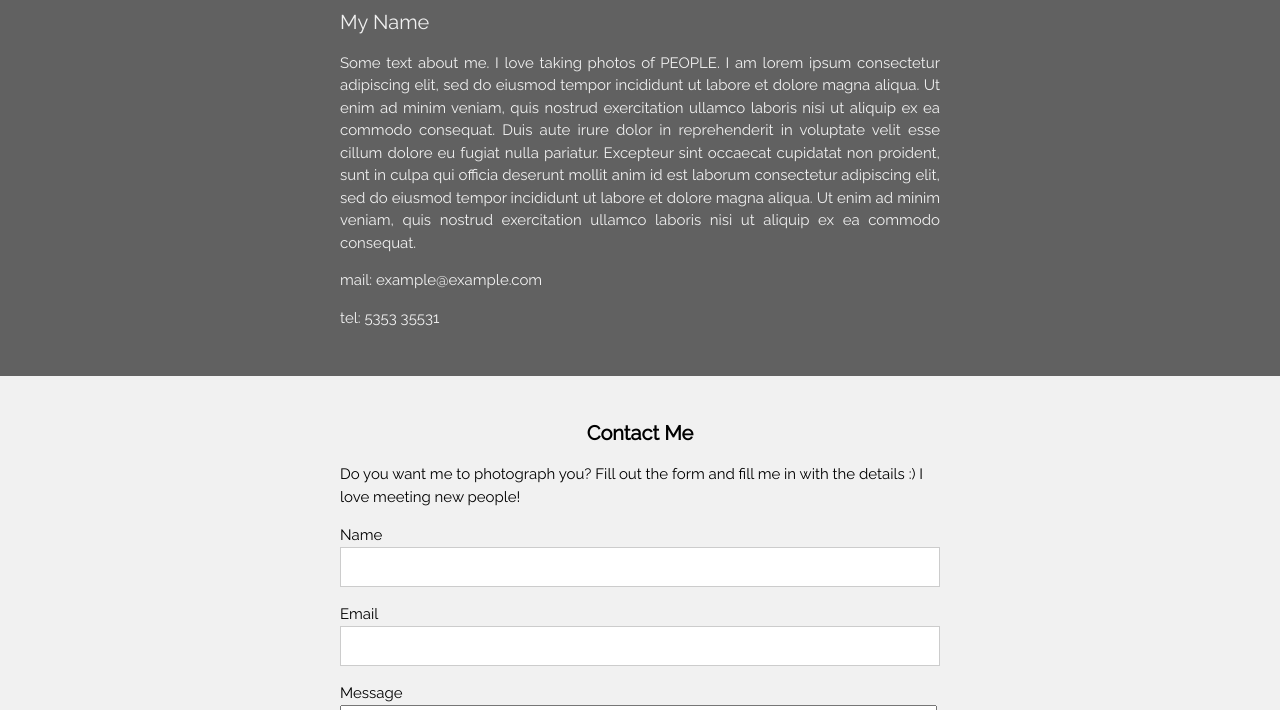
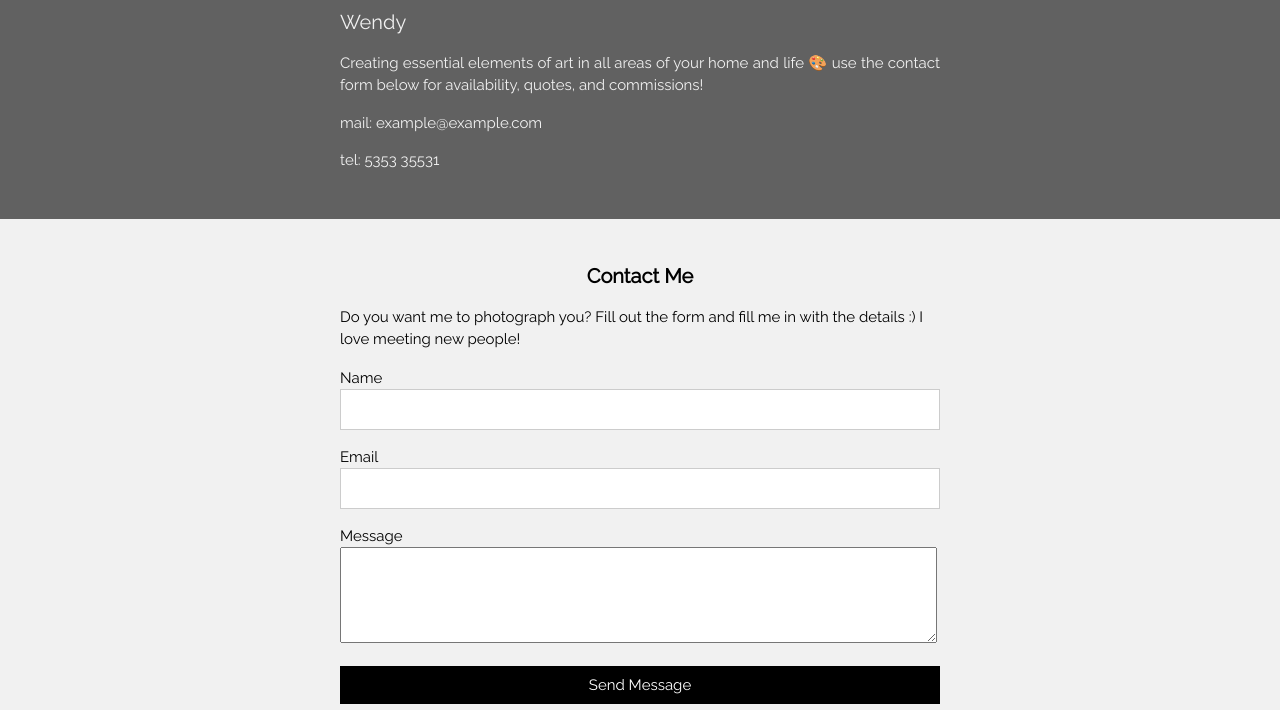
Before and after one commit to Wramus/wramus.github.io, a plain HTML site: page index.html in a window 1280 px wide. Shown: the part 1065-1775 px from the top of the page. Drawn offline with Linux system fonts and the light colour scheme.

Commit message:
Update index.html

```diff
--- a/index.html
+++ b/index.html
@@ -81,12 +81,11 @@ body,h1,h2,h3,h4,h5 {font-family: "Raleway", sans-serif}
   <!-- About section -->
   <div class="w3-container w3-dark-grey w3-center w3-text-light-grey w3-padding-32" id="about">
     <h4><b>About Me</b></h4>
-    <img src="/w3images/avatar_hat.jpg" alt="Me" class="w3-image w3-padding-32" width="600" height="650">
+    <img src="images/woman_placeholder"_cropped alt="Me" class="w3-image w3-padding-32" width="600" height="650">
     <div class="w3-content w3-justify" style="max-width:600px">
-      <h4>My Name</h4>
-      <p>Some text about me. I love taking photos of PEOPLE. I am lorem ipsum consectetur adipiscing elit, sed do eiusmod tempor incididunt ut labore et dolore magna aliqua. Ut enim ad minim veniam, quis nostrud exercitation ullamco laboris nisi ut aliquip ex ea commodo consequat. Duis aute irure
-        dolor in reprehenderit in voluptate velit esse cillum dolore eu fugiat nulla pariatur. Excepteur sint occaecat cupidatat non proident, sunt in culpa qui officia deserunt mollit anim id est laborum consectetur adipiscing elit, sed do eiusmod tempor
-        incididunt ut labore et dolore magna aliqua. Ut enim ad minim veniam, quis nostrud exercitation ullamco laboris nisi ut aliquip ex ea commodo consequat.
+      <h4>Wendy</h4>
+      <p>Creating essential elements of art in all areas of your home and life 🎨
+          use the contact form below for availability, quotes, and commissions!
       </p>
       <p>mail: example@example.com</p>
       <p>tel: 5353 35531</p>
```
